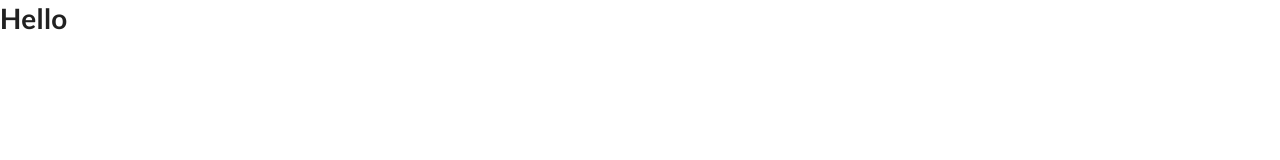
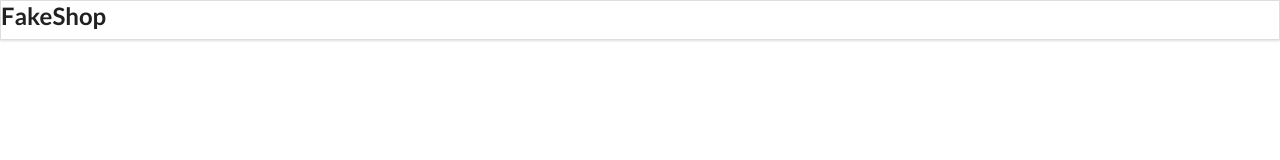
Before and after one commit to AnnaAn01/react-axios-rest-api, a React (Create React App) app: page /product/1 in a window 1280 px wide. Shown: the top 160 px of the page. Built offline with nearby package versions, Linux system fonts and the light colour scheme.

Commit message:
adding productDetails

```diff
--- a/src/App.js
+++ b/src/App.js
@@ -1,9 +1,20 @@
 import "./App.css";
+import Header from "./containers/Header";
+import { BrowserRouter as Router, Routes, Route } from "react-router-dom";
+import ProductListing from "./containers/ProductListing";
+import ProductDetail from "./containers/ProductDetail";
 
 function App() {
   return (
     <div className="App">
-      <h1>Hello</h1>
+      <Router>
+        <Header />
+        <Routes>
+          <Route path="/" exact component={ProductListing} />
+          <Route path="/product/:productId" exact component={ProductDetail} />
+          <Route>404 Not Found</Route>
+        </Routes>
+      </Router>
     </div>
   );
 }
--- a/src/containers/Header.js
+++ b/src/containers/Header.js
@@ -0,0 +1,13 @@
+import React from "react";
+
+const Header = () => {
+  return (
+    <div className="ui fixed menu">
+      <div className="ui cintainer center">
+        <h2>FakeShop</h2>
+      </div>
+    </div>
+  );
+};
+
+export default Header;
--- a/src/containers/ProductDetail.js
+++ b/src/containers/ProductDetail.js
@@ -0,0 +1,11 @@
+import React from "react";
+
+const productDetail = () => {
+  return (
+    <div>
+      <h1>ProductDetail</h1>
+    </div>
+  );
+};
+
+export default productDetail;
--- a/src/containers/ProductListing.js
+++ b/src/containers/ProductListing.js
@@ -0,0 +1,11 @@
+import React from "react";
+
+const productListing = () => {
+  return (
+    <div>
+      <h1>ProductListing</h1>
+    </div>
+  );
+};
+
+export default productListing;
```
Also changed, not shown: src/containers/ProductComponent.js (+11 -0 lines).
